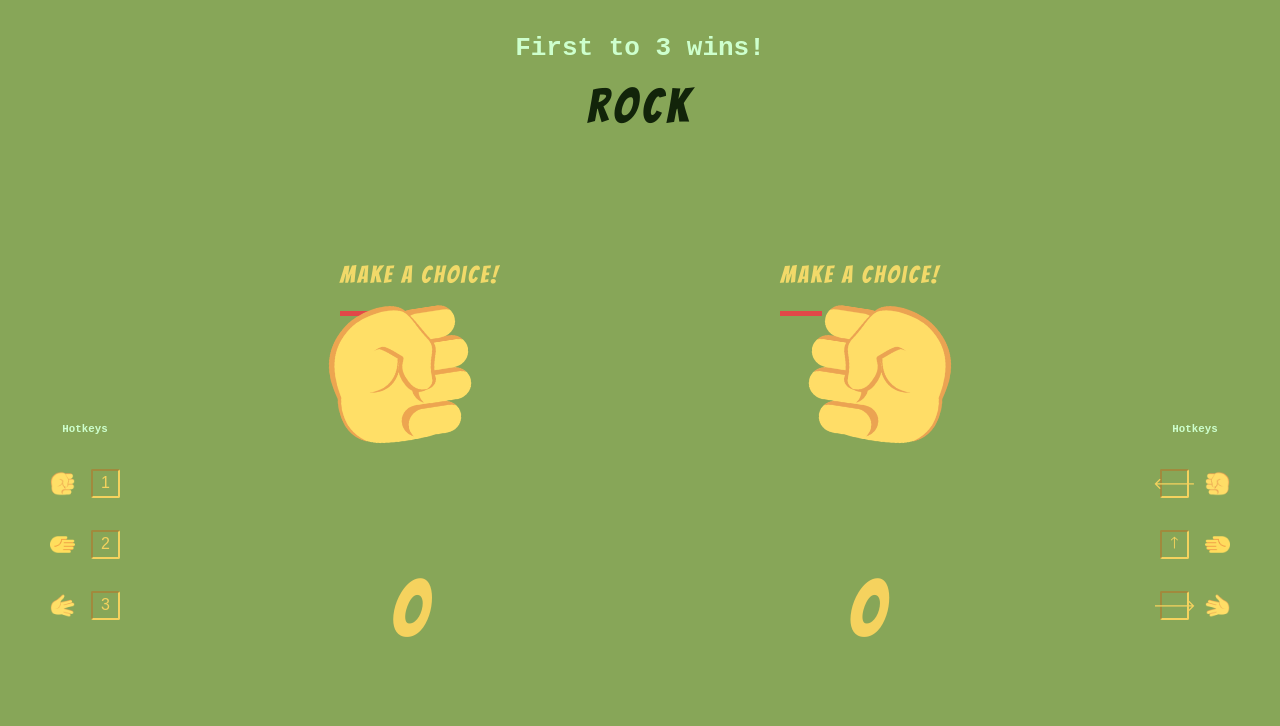
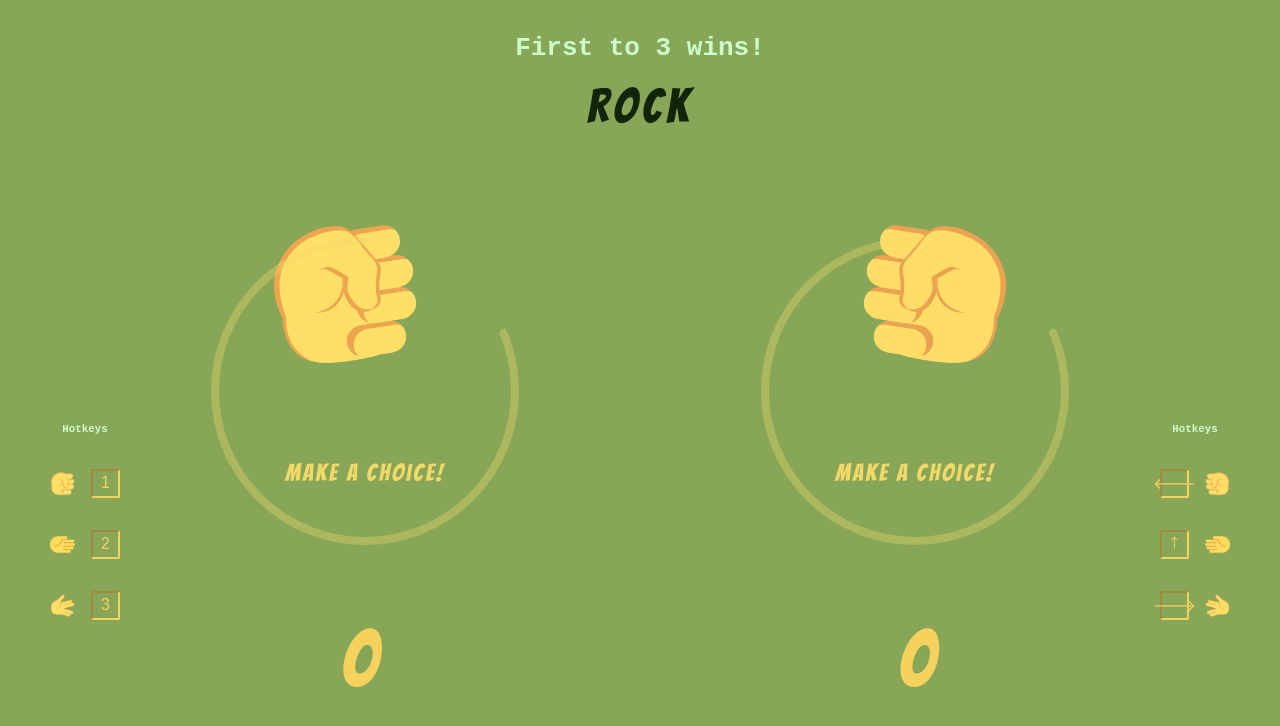
Before and after one commit to erikbjoern/rock-paper-scissors, a React (Create React App) app: page / in a window 1280 px wide. Both pictures are taken after a click on the button "Start!". Shown: the top 726 px of the page. Built offline with nearby package versions, Linux system fonts and the light colour scheme.

Commit message:
replacing fuse with circular

```diff
--- a/src/App.css
+++ b/src/App.css
@@ -30,19 +30,42 @@
   }
 }
 
-@keyframes burnDown {
+@keyframes fuse {
   0% {
-    background-color: #f1d969;
-    width: 100%;
+    animation-timing-function: ease-in;
+    stroke: #f1d86900;
+    stroke-dashoffset: 0;
+  }
+  50% {
+    stroke: #f1d969;
+    stroke-dashoffset: -500;
   }
   100% {
-    background-color: crimson;
-    width: 0;
+    stroke: rgb(230, 0, 46);
+    stroke-dashoffset: -1000;
   }
 }
 
 body {
   margin: 0;
+}
+
+.primaryText,
+.slow,
+.make-a-choice,
+.score,
+.startButton {
+  font-family: 'Bangers', cursive !important;
+  color: #12240a;
+  font-size: 300%;
+  letter-spacing: 0.3rem;
+  text-align: center;
+}
+
+.secondaryText {
+  font-family: monospace;
+  color: #cdffcd;
+  text-align: center;
 }
 
 .background {
@@ -85,17 +108,47 @@ body {
 }
 
 .playerContainer {
-  display: flex;
+  display: grid;
   justify-content: space-between;
-  width: 600px;
-  height: 300px;
+  width: 900px;
 }
 
-.scoreContainer {
+.leftPlayer,
+.rightPlayer {
+  grid-row: 1;
+  grid-column: 1;
   display: flex;
-  justify-content: space-between;
-  width: 500px;
-  margin-top: 50px;
+  flex-direction: column;
+  align-items: center;
+  text-align: center;
+  width: 350px;
+  height: 280px;
+  padding: 70px 0 0;
+}
+
+.lFuseContainer,
+.rFuseContainer {
+  transform: rotate(-90deg);
+  height: 350px;
+  width: 350px;
+  grid-row: 1;
+  grid-column: 1;
+}
+
+.rightPlayer,
+.rFuseContainer {
+  grid-column: 3;
+}
+
+.fuse {
+  stroke-width: 8;
+  stroke-dasharray: 1000;
+  animation: fuse 2.25s linear;
+  stroke-linecap: round;
+}
+
+circle {
+  fill: none;
 }
 
 .bouncingRight {
@@ -106,54 +159,23 @@ body {
   animation: bouncingLeft 0.75s 0.5s infinite;
 }
 
-.leftPlayer,
-.rightPlayer {
-  display: flex;
-  flex-direction: column;
-  align-items: center;
-  justify-content: flex-end;
-  text-align: center;
-  width: fit-content;
-}
-
-.primaryText,
-.slow,
-.make-a-choice,
-.score,
-.startButton {
-  font-family: 'Bangers', cursive !important;
-  color: #12240a;
-  font-size: 300%;
-  letter-spacing: 0.3rem;
-  text-align: center;
-}
-
-.secondaryText {
-  font-family: monospace;
-  color: #cdffcd;
-  text-align: center;
-}
-
 .make-a-choice {
-  width: fit-content;
-  margin-bottom: 50px;
   color: #f1d969;
   font-size: 150%;
   letter-spacing: 0.1em;
-  margin-bottom: 50px;
-}
-
-.fuseLeft,
-.fuseRight {
-  animation: burnDown 1.9s linear;
-  height: 5px;
 }
 
 .slow {
   color: crimson;
   font-size: 150%;
   letter-spacing: 0.05em;
-  margin-bottom: 50px;
+}
+
+.scoreContainer {
+  display: flex;
+  justify-content: space-between;
+  width: 600px;
+  margin-top: 50px;
 }
 
 .score {
--- a/src/App.jsx
+++ b/src/App.jsx
@@ -45,17 +45,24 @@ class App extends Component {
   };
 
   gameHandler = (countdown) => {
-    if (countdown === 0) {
-        this.handleScore();
-    }
-    if (countdown === -3) {
+
+    switch (countdown) {
+      case 0:
+        this.handleScore()
+        break
+      case -2:
+        this.determineFinalWinner();
+        break
+      case -3:
         this.setState({
           winner: "",
           countdown: 3,
           leftChoice: "",
           rightChoice: "",
         });
-      this.determineFinalWinner();
+        break
+      default:
+        break
     }
   };
 
--- a/src/components/Hand.jsx
+++ b/src/components/Hand.jsx
@@ -23,7 +23,7 @@ const Hand = ({ side, choice, countdown, winner }) => {
   const rock = side === "Right" ? rightrock : leftrock;
   const paper = side === "Right" ? rightpaper : leftpaper;
   const scissors = side === "Right" ? rightscissors : leftscissors;
-  const revealChoice = countdown <= 0 && countdown >= -3;
+  const revealChoice = countdown <= 0 && countdown >= -2;
 
   let source;
 
@@ -42,10 +42,10 @@ const Hand = ({ side, choice, countdown, winner }) => {
       break
   }
 
-  const bouncingHand = () => (
-    (((countdown < 5 && countdown > 0) || (countdown === -3 && !winner)) &&
-      `bouncing${side}`) || ""
-  );
+  const bouncingHand = () => {
+    return ((countdown < 5 && countdown > 0) || countdown === -3) ?
+      `bouncing${side}` : ""
+  };
 
   return (
     <img
--- a/src/components/Players.jsx
+++ b/src/components/Players.jsx
@@ -2,37 +2,42 @@ import React from 'react'
 import Hand from './Hand'
 
 const Players = ({ countdown, rightChoice, leftChoice, winner }) => {
+  const fuse = countdown < 4 && countdown > 0 ? "fuse": "";
+
   const makeAChoice = (side) =>
     countdown < 1 ? (
       <p className="slow">too slow!</p>
     ) : (
-        countdown < 5 &&
-        <div className="make-a-choice">
-          <p >make a choice!</p>
-          <div className={`fuse${side}`} ></div>
-        </div>
+        countdown < 4 &&
+          <p className="make-a-choice">make a choice!</p>
       );
 
   return (
     <div className="playerContainer">
       <div className="leftPlayer">
-        {!leftChoice && makeAChoice("Left")}
         <Hand
           side="Left"
           choice={leftChoice}
           countdown={countdown}
           winner={winner}
         />
+        {!leftChoice && makeAChoice("Left")}
       </div>
+      <svg className="lFuseContainer">
+        <circle className={fuse} cx="175" cy="175" r="150" />
+      </svg>
       <div className="rightPlayer">
-        {!rightChoice && makeAChoice("Right")}
         <Hand
           side="Right"
           choice={rightChoice}
           countdown={countdown}
           winner={winner}
         />
+        {!rightChoice && makeAChoice("Right")}
       </div>
+      <svg className="rFuseContainer">
+        <circle className={fuse} cx="175" cy="175" r="150" />
+      </svg>
     </div>
   )
 }
```
Also changed, not shown: 2 other files (tests, documents, lock files or other folders). Lines whose indentation alone changed are shown as unchanged.
